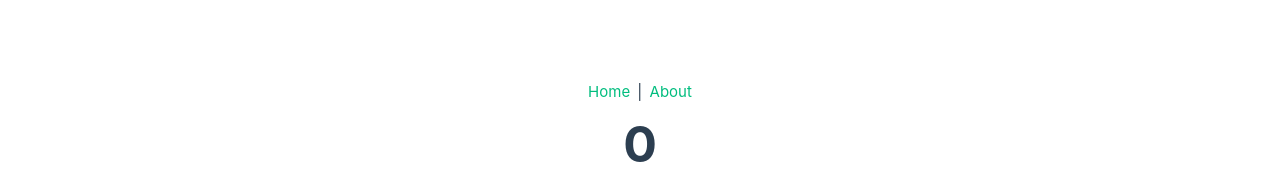
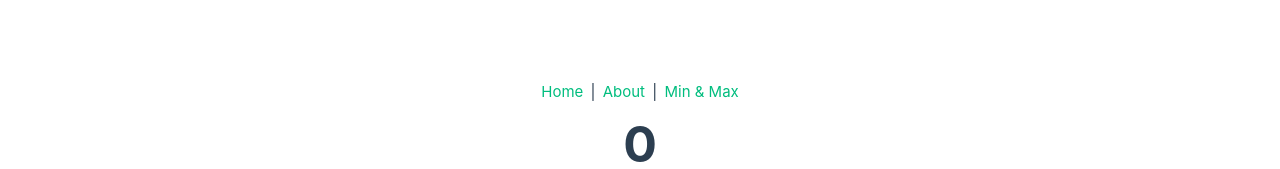
Before and after one commit to dav100ide-red/learn-pinia-setup, a Vue app: page / in a window 1280 px wide. Shown: the top 169 px of the page. Built offline with nearby package versions, Linux system fonts and the light colour scheme.

Commit message:
v-for for links in app.vue

```diff
--- a/src/App.vue
+++ b/src/App.vue
@@ -1,12 +1,22 @@
 <template>
     <div class="app">
         <nav>
-            <RouterLink to="/">Home</RouterLink> |
-            <RouterLink to="/about">About</RouterLink>
+            <span v-for="(link, index) in links" :key="index">
+                <RouterLink :to="link.path">{{ link.label }}</RouterLink>
+                <span v-if="index < links.length - 1"> | </span>
+            </span>
         </nav>
         <RouterView />
     </div>
 </template>
+
+<script setup lang="ts">
+const links = [
+    { label: 'Home', path: '/' },
+    { label: 'About', path: '/about' },
+    { label: 'Min & Max', path: '/min-max' },
+]
+</script>
 
 <style scoped>
 .app {
```
